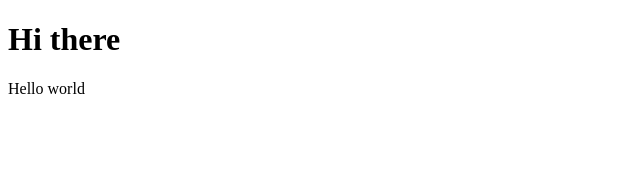
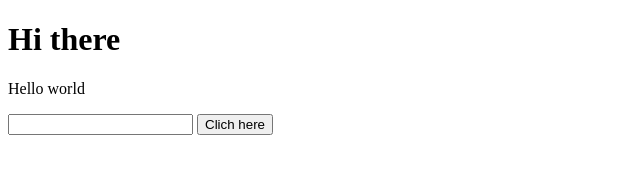
Before and after one commit to valnavarrol/gitProject, a plain HTML site: page index.html in a window 1280 px wide. Shown: the whole page, without its empty margins (0-640 px from the left). Drawn offline with Linux system fonts and the light colour scheme.

Commit message:
CReated form element

```diff
--- a/index.html
+++ b/index.html
@@ -9,5 +9,10 @@
 <body>
     <h1>Hi there</h1>
     <p>Hello world<p>
+
+    <form>
+        <input type="text">
+        <button>Clich here</button>
+    </form>
 </body>
 </html>
```
